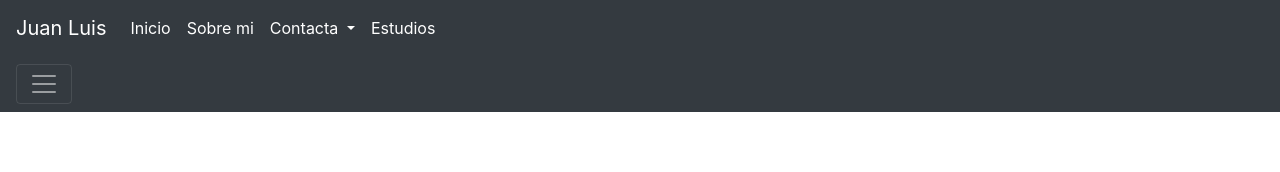
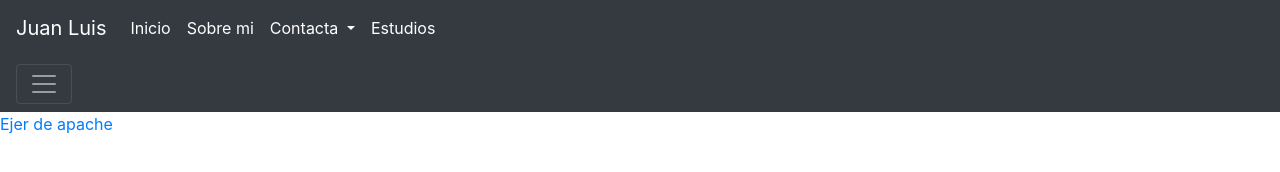
Before and after one commit to JuanLuisMartinezAngeles/JuanLuisMartinezAngeles.github.io, a plain HTML site: page index.html in a window 1280 px wide. Drawn offline with nearby package versions, Linux system fonts and the light colour scheme.

Commit message:
Update index.html

```diff
--- a/index.html
+++ b/index.html
@@ -104,6 +104,7 @@
                     <span class="navbar-toggler-icon"></span>
                 </button>
             </nav>
+                <p><a href=ejer6/ejercicio1-http-apache.html">Ejer de apache</a></p>
         </div>
 
         <!-- Optional JavaScript -->
```
